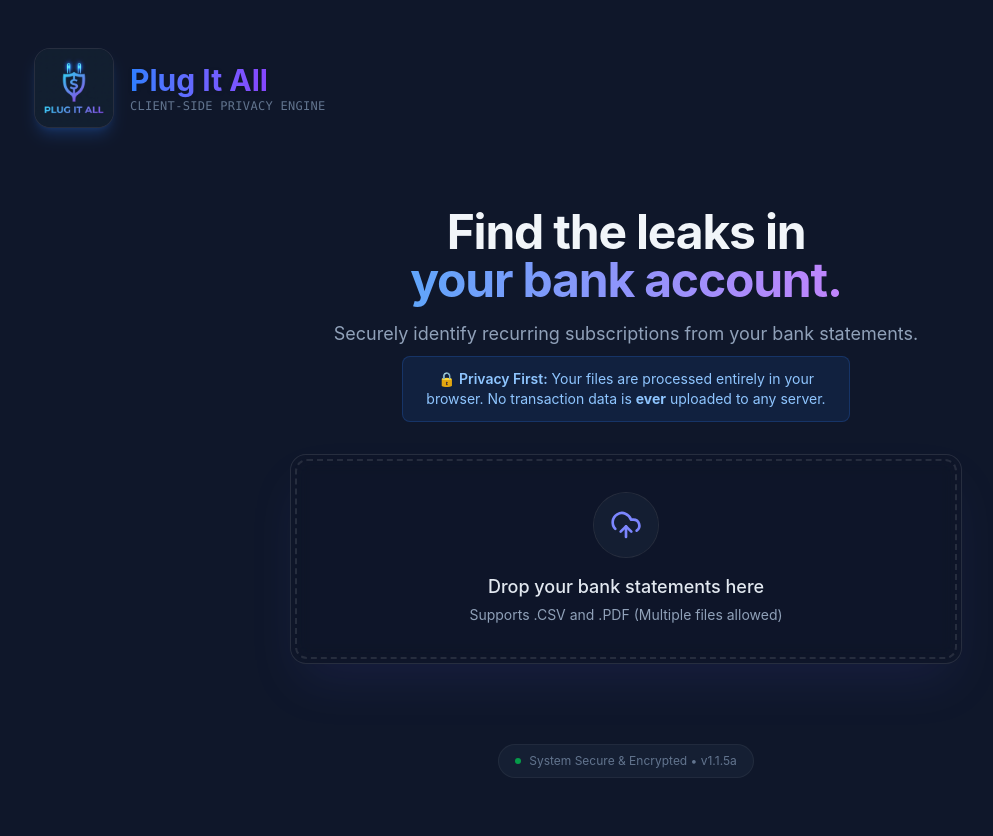
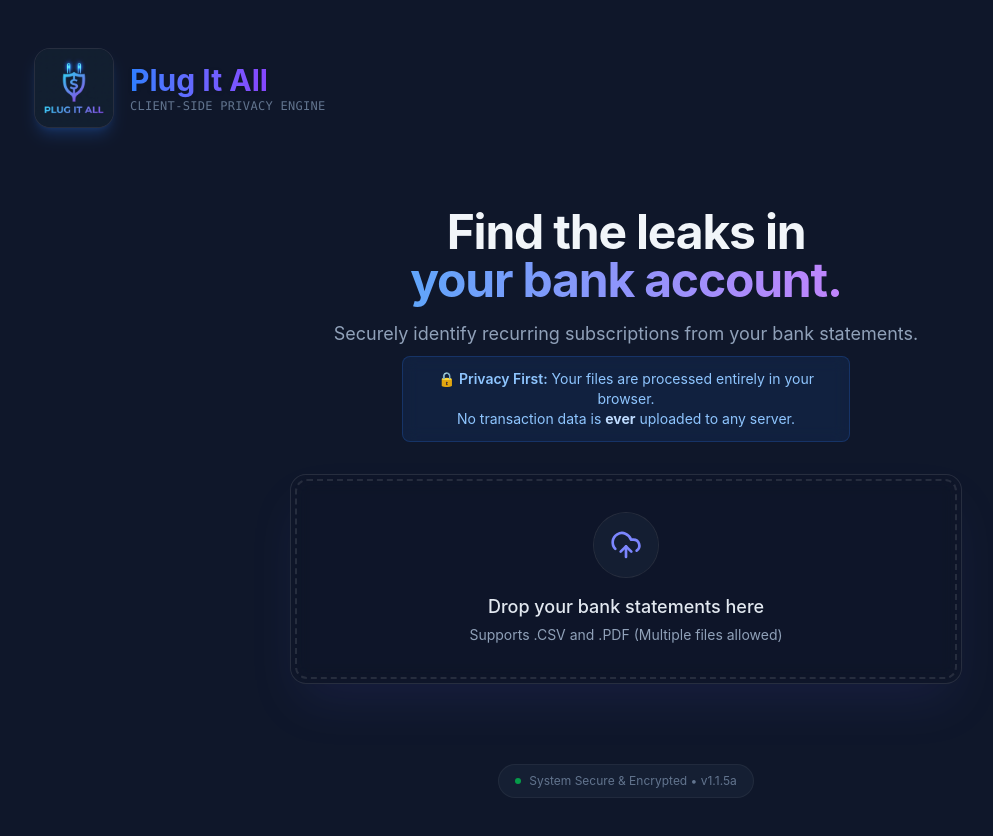
Before and after one commit to teeesss/PlugItAll, a React (Vite) app: page / in a window 1280 px wide. Shown: the top 836 px of the page, without its empty margins (14-1007 px from the left). Built offline with nearby package versions, Linux system fonts and the light colour scheme.

Commit message:
style: Standardize Privacy Banner styling (TASK-079)

```diff
--- a/src/App.tsx
+++ b/src/App.tsx
@@ -21,6 +21,7 @@ import { SettingsModal } from './components/SettingsModal';
 import { TransactionSearch } from './components/TransactionSearch';
 import { TransactionExplorer } from './components/TransactionExplorer';
 import { Toast } from './components/Toast';
+import { PrivacyBanner } from './components/PrivacyBanner';
 
 function App() {
   const [candidates, setCandidates] = useState<EnrichedSubscription[]>([]);
@@ -309,10 +310,7 @@ function App() {
                 <p>
                   Securely identify recurring subscriptions from your bank statements.
                 </p>
-                <div className="bg-blue-500/10 border border-blue-500/20 rounded-lg p-3 text-sm text-blue-300 max-w-md mx-auto">
-                  <span className="font-semibold">🔒 Privacy First:</span> Your files are processed entirely in your browser.
-                  No transaction data is <strong>ever</strong> uploaded to any server.
-                </div>
+                <PrivacyBanner />
               </div>
             </div>
 
@@ -326,10 +324,8 @@ function App() {
         {(visibleCandidates.length > 0 || candidates.length > 0 || allTransactions.length > 0) && (
           <motion.div initial={{ opacity: 0 }} animate={{ opacity: 1 }} className="space-y-8">
             {/* Privacy Notice Banner */}
-            <div className="bg-blue-500/10 border border-blue-500/20 rounded-lg p-3 text-sm text-blue-300 max-w-2xl mx-auto text-center">
-              <span className="font-semibold">🔒 Privacy First:</span> Your files are processed entirely in your browser.
-              No transaction data is <strong>ever</strong> uploaded to any server.
-            </div>
+            <PrivacyBanner className="mb-4" />
+
             {/* Stats Banner */}
             <Stats totalMonthly={totals.monthly} totalYearly={totals.yearly} />
 
--- /dev/null
+++ b/src/components/PrivacyBanner.tsx
@@ -0,0 +1,24 @@
+import React from 'react';
+import { cn } from '../utils/cn';
+
+interface PrivacyBannerProps {
+    className?: string;
+    maxWidth?: string;
+}
+
+export const PrivacyBanner: React.FC<PrivacyBannerProps> = ({
+    className,
+    maxWidth = "max-w-md" // Default to the narrower "Hero" width as requested
+}) => {
+    return (
+        <div className={cn(
+            "bg-blue-500/10 border border-blue-500/20 rounded-lg p-3 text-sm text-blue-300 mx-auto text-center backdrop-blur-sm",
+            maxWidth,
+            className
+        )}>
+            <span className="font-semibold">🔒 Privacy First:</span> Your files are processed entirely in your browser.
+            <br className="hidden sm:block" />
+            No transaction data is <strong className="text-blue-200">ever</strong> uploaded to any server.
+        </div>
+    );
+};
```
